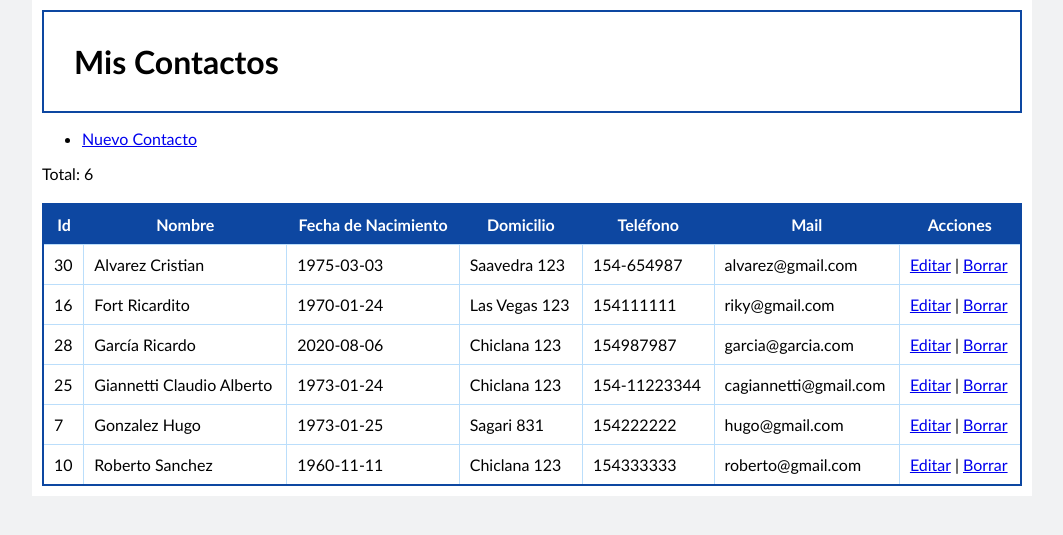
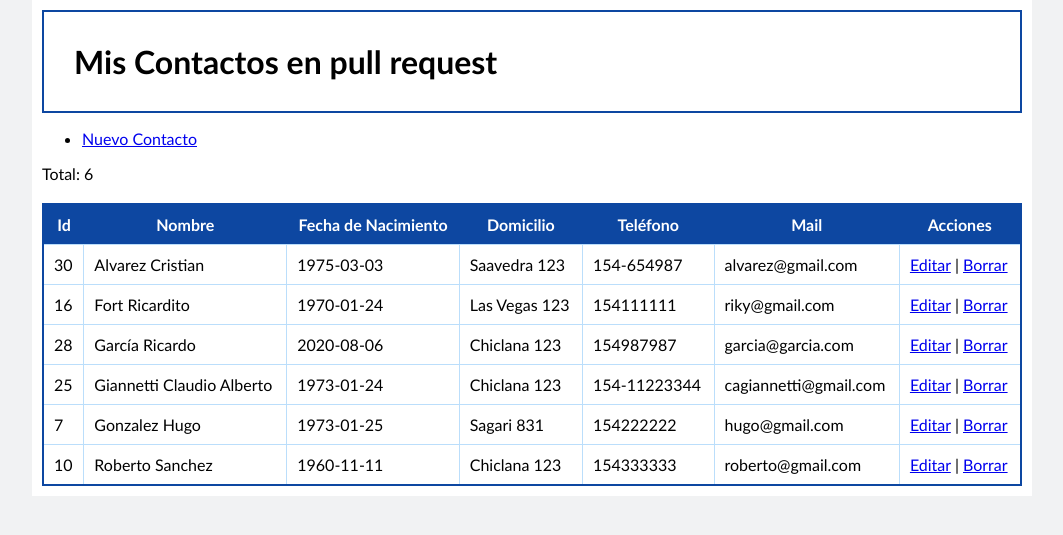
Before and after one commit to cagiannetti/agenda-app, a PHP site: page / in a window 1280 px wide. Shown: the top 535 px of the page, without its empty margins (108-1171 px from the left). Run offline with PHP 8.4, Linux system fonts and the light colour scheme; data comes from the database, SQL or seed files in the repository.

Commit message:
prueba pull request

```diff
--- a/index.php
+++ b/index.php
@@ -11,7 +11,7 @@
 
 <div class="contenedor">
 
-	<h1>Mis Contactos</h1>
+	<h1>Mis Contactos en pull request</h1>
 
 	<nav>
 		<ul>
```
